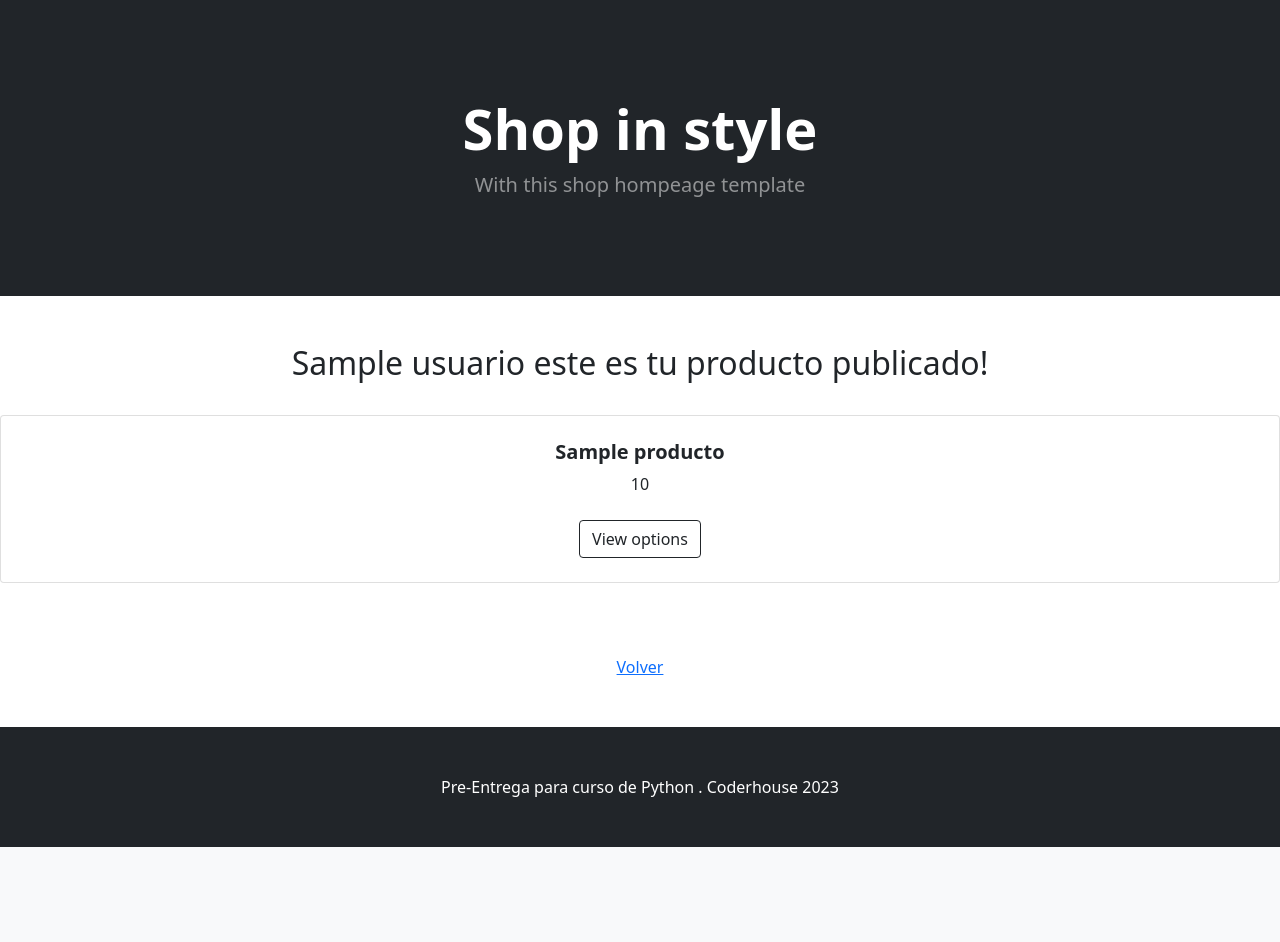
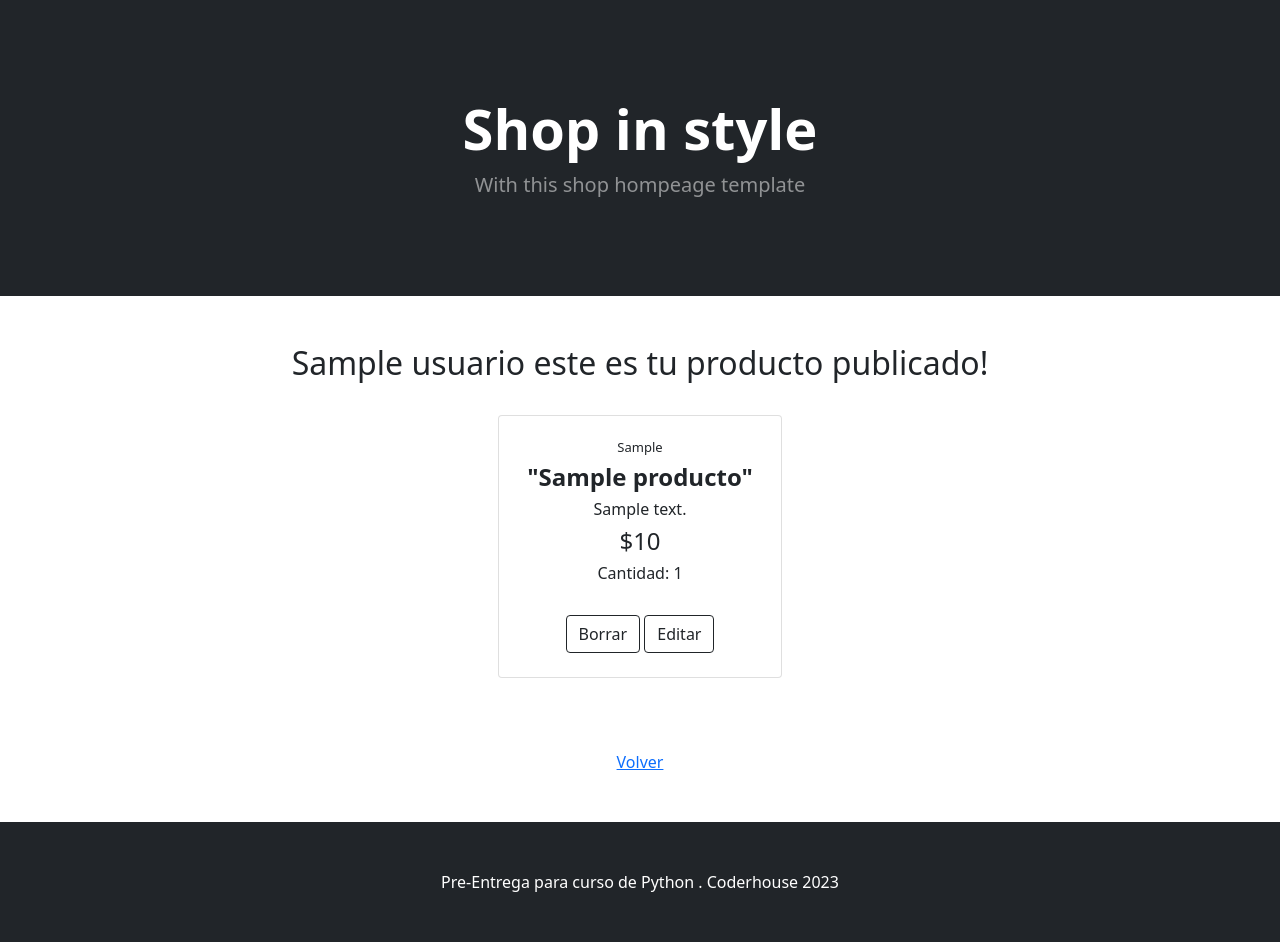
Before and after one commit to LizNayse/coder_tp_commerce, a Django app: template AppCommerce/templates/AppCommerce/producto_publicado.html in a window 1280 px wide. Shown: the part 57-999 px from the top of the page. Before the commit the page ends 904 px from the top, so only its background shows below. Run offline with Django 4.2, Linux system fonts and the light colour scheme; the template is opened without the code that fills it: values that come from a table or form of the project are taken from there, others are empty; tables that the repository leaves empty hold one stand-in row (values such as "Sample post"); some libraries are stand-ins or nearby versions.

Commit message:
Detalles de estilo para preview de producto publicado

```diff
--- a/AppCommerce/templates/AppCommerce/producto_publicado.html
+++ b/AppCommerce/templates/AppCommerce/producto_publicado.html
@@ -4,20 +4,28 @@
 
 <h2>{{ usuario.nombre }} este es tu producto publicado!</h2>
 <br>
+<div class="row gx-4 gx-lg-5 row-cols-2 row-cols-md-3 row-cols-xl-4 justify-content-center">
     <div class="col mb-5">
         <div class="card h-100">
             <!-- Product details-->
             <div class="card-body p-4">
                 <div class="text-center">
                     <!-- Product name-->
-                <h5 class="fw-bolder">{{ producto.nombre }}</h5>
+                    <h6 style="font-weight: 400; font-size:small;">{{ producto.categoria }}</h6>
+                    <h4 class="fw-bolder">"{{ producto.nombre }}"</h4>
+                    <h6 style="font-weight: 400;">{{ producto.descripcion }}</h6>
                     <!-- Product price-->
-                {{ producto.precio }}
+                    <h4>${{ producto.precio }}</h4>
+                    <h6>Cantidad: {{ producto.cantidad }}</h6>
                 </div>
             </div>
             <!-- Product actions-->
             <div class="card-footer p-4 pt-0 border-top-0 bg-transparent">
-            <div class="text-center"><a class="btn btn-outline-dark mt-auto" href="#">View options</a></div>
+                <div class="text-center">
+                    <a class="btn btn-outline-dark mt-auto" href="#">Borrar</a>
+                    <a class="btn btn-outline-dark mt-auto" href="#">Editar</a>
+                </div>
+            </div>
         </div>
     </div>
 </div>
```
Also changed, not shown: AppCommerce/migrations/0001_initial.py. Lines whose indentation alone changed are shown as unchanged.
